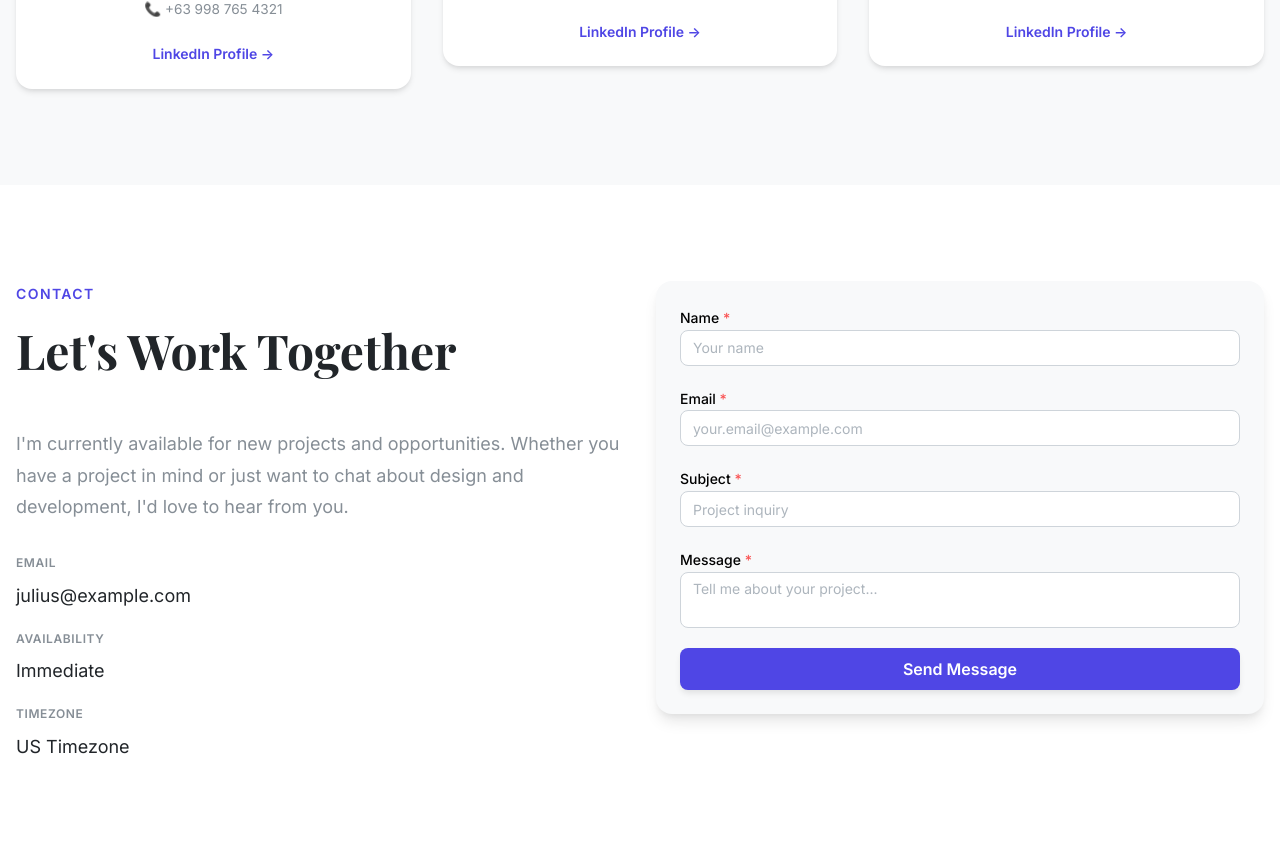
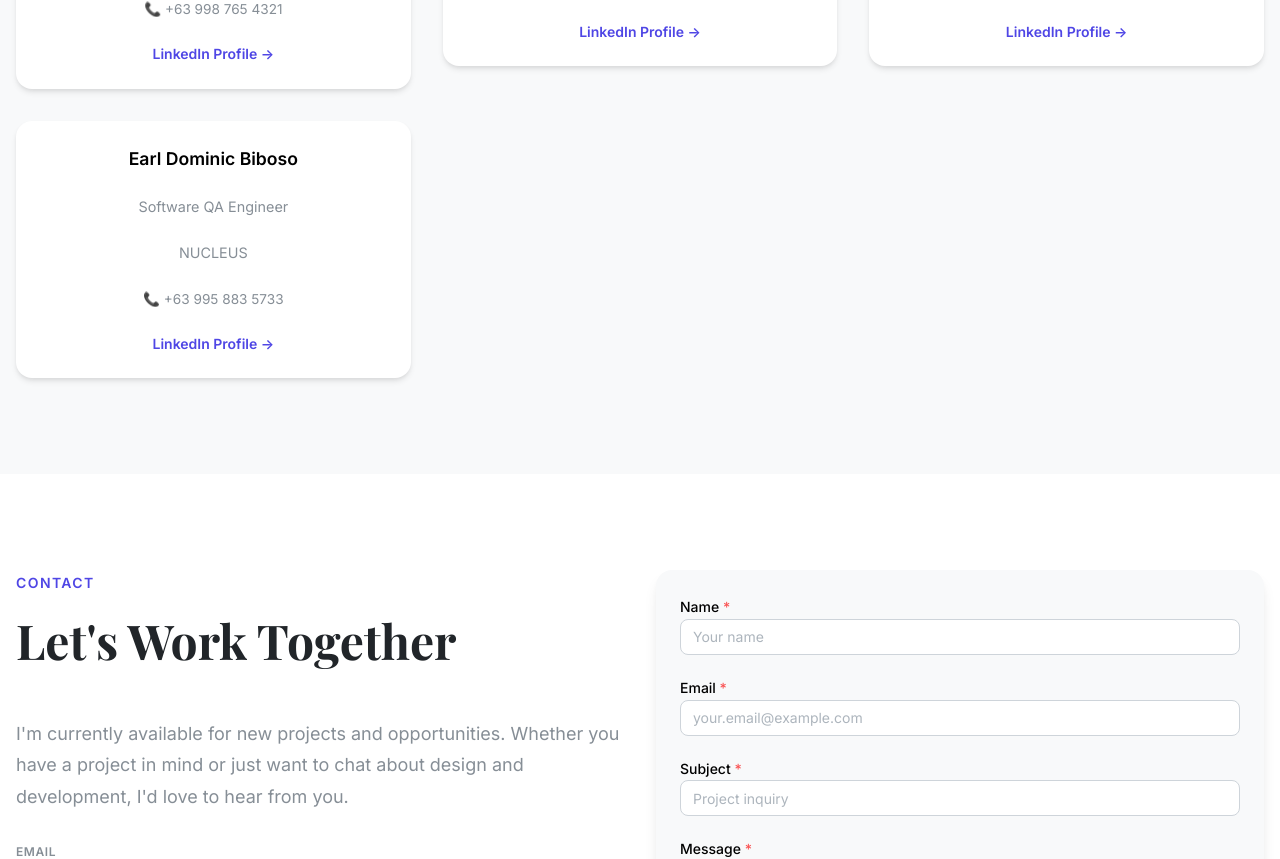
Before and after one commit to julramsaga/julius-portfolio, a Next.js app: page / in a window 1280 px wide. Shown: the part 7040-7899 px from the top of the page. Built offline with nearby package versions, Linux system fonts and the light colour scheme.

Commit message:
new details

```diff
--- a/components/ReferencesSection.tsx
+++ b/components/ReferencesSection.tsx
@@ -65,6 +65,13 @@ const references: Reference[] = [
     email: 'devellescyreljames@gmail.com',
     linkedin: 'https://www.linkedin.com/in/cyrel-james-develles-352779332/',
   },
+  {
+    name: 'Earl Dominic Biboso',
+    role: 'Software QA Engineer',
+    company: 'NUCLEUS',
+    phone:'+63 995 883 5733',
+    linkedin: 'https://www.linkedin.com/in/earl-dominic-t-biboso-5b2426239/',
+  },
 
 ];
 
```
